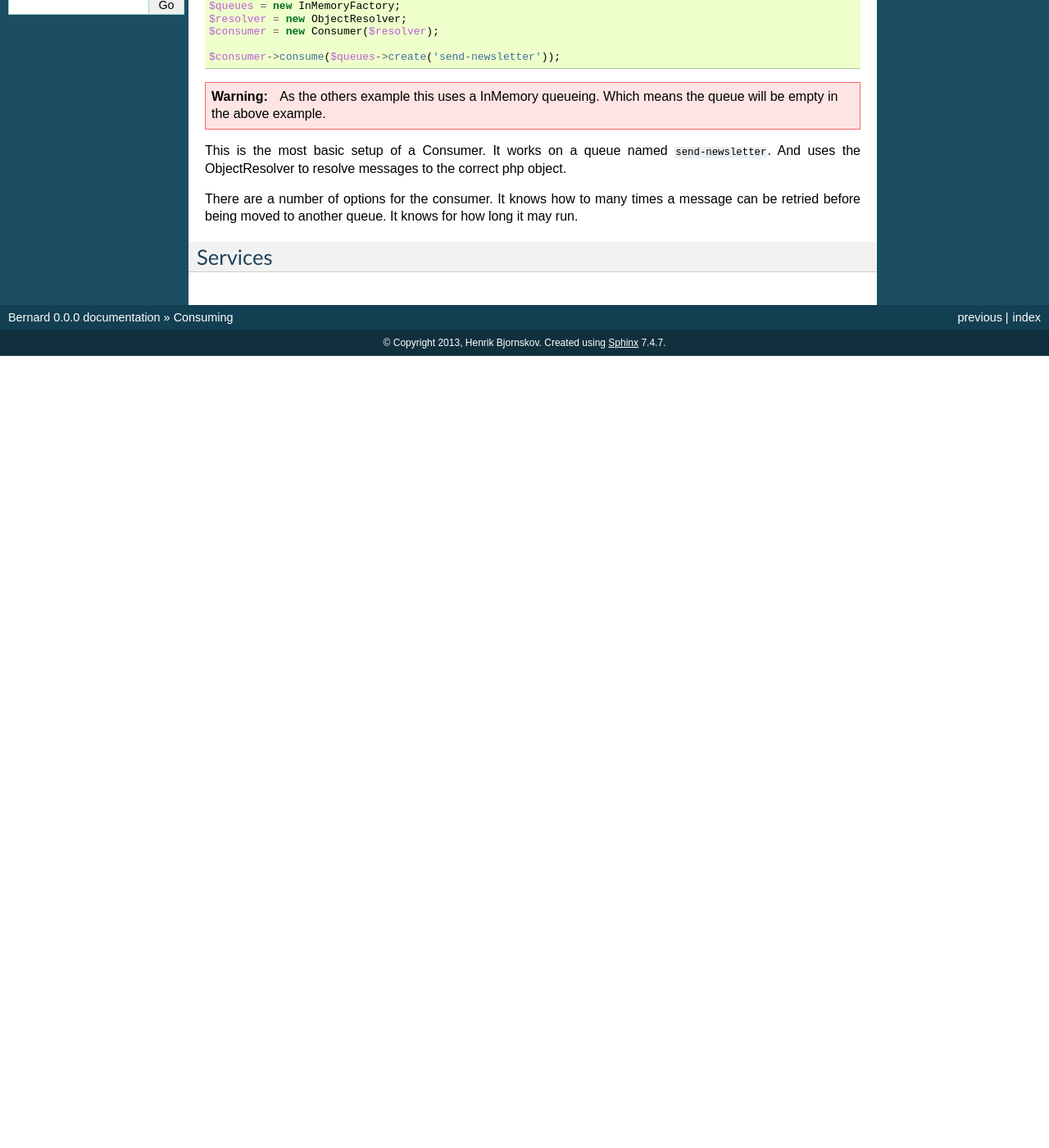
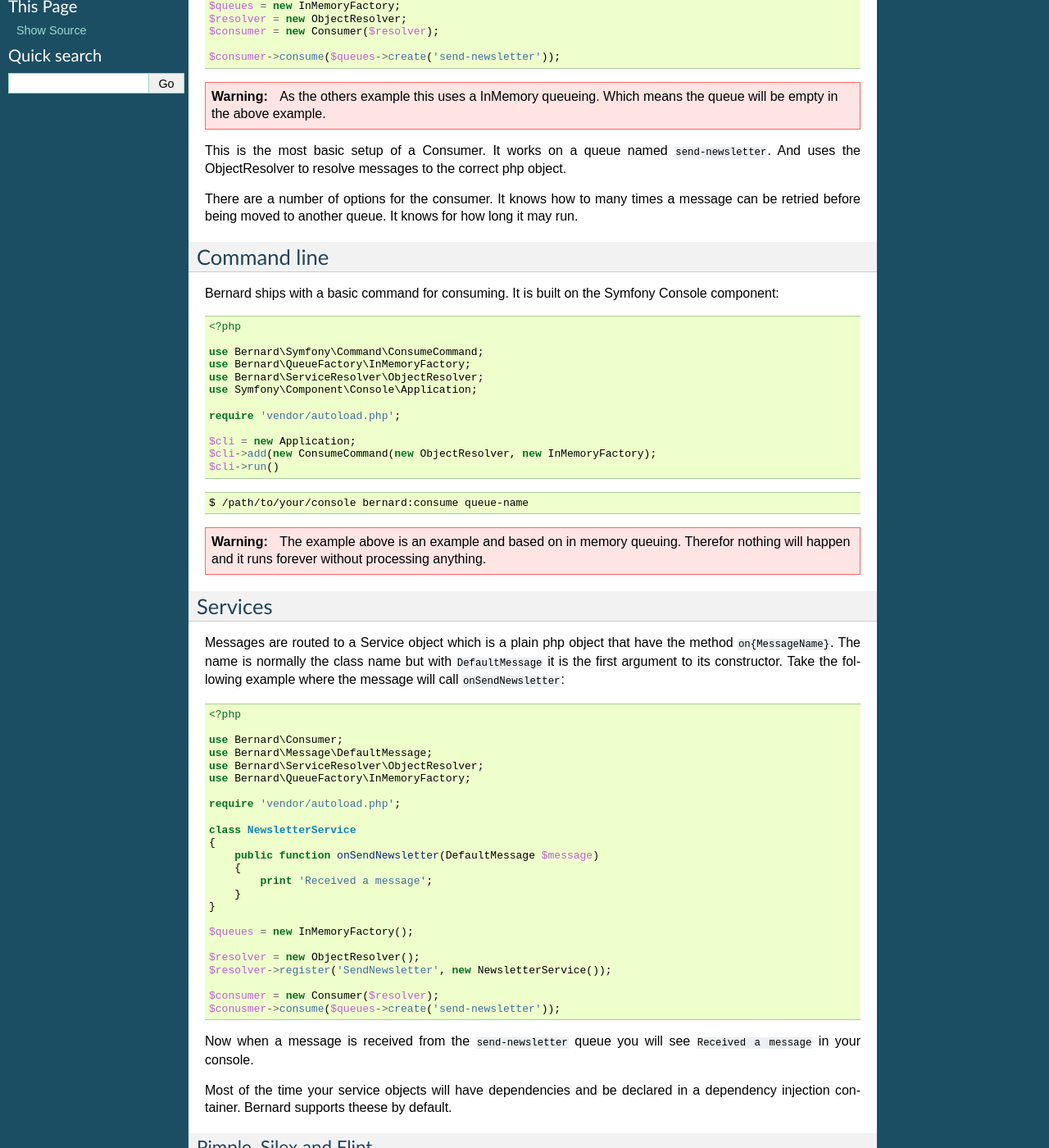
Before and after one commit to bernardphp/bernard, a Sphinx documentation site: the page built from doc/consuming.rst, in a window 1280 px wide and 1400 px high, scrolled down 270 px. Shown: the whole window at 82% size. Built offline with Sphinx 7.4.7, drawn with Linux system fonts in a browser that asks for light colours; pages that are not in the unit, such as notebooks, are missing from menus; before the commit the page ends 900 px from its top, so only the background shows below that; some of the changed text lies outside the part shown.

Commit message:
add more docs for consuming stuff

```diff
--- a/doc/consuming.rst
+++ b/doc/consuming.rst
@@ -30,5 +30,108 @@ to resolve messages to the correct php object.
 There are a number of options for the consumer. It knows how to many times a message can be retried before being moved
 to another queue. It knows for how long it may run.
 
+Command line
+------------
+
+Bernard ships with a basic command for consuming. It is built on the Symfony Console component:
+
+.. code-block:: php
+
+    <?php
+
+    use Bernard\Symfony\Command\ConsumeCommand;
+    use Bernard\QueueFactory\InMemoryFactory;
+    use Bernard\ServiceResolver\ObjectResolver;
+    use Symfony\Component\Console\Application;
+
+    require 'vendor/autoload.php';
+
+    $cli = new Application;
+    $cli->add(new ConsumeCommand(new ObjectResolver, new InMemoryFactory);
+    $cli->run()
+
+.. code-block:: bash
+
+    $ /path/to/your/console bernard:consume queue-name
+
+.. warning::
+
+    The example above is an example and based on in memory queuing. Therefor nothing will happen and it runs
+    forever without processing anything.
+
 Services
 --------
+
+Messages are routed to a Service object which is a plain php object that have the method ``on{MessageName}``. The name
+is normally the class name but with ``DefaultMessage`` it is the first argument to its constructor. Take the following
+example where the message will call ``onSendNewsletter``:
+
+.. code-block:: php
+
+    <?php
+
+    use Bernard\Consumer;
+    use Bernard\Message\DefaultMessage;
+    use Bernard\ServiceResolver\ObjectResolver;
+    use Bernard\QueueFactory\InMemoryFactory;
+
+    require 'vendor/autoload.php';
+
+    class NewsletterService
+    {
+        public function onSendNewsletter(DefaultMessage $message)
+        {
+            print 'Received a message';
+        }
+    }
+
+    $queues = new InMemoryFactory();
+
+    $resolver = new ObjectResolver();
+    $resolver->register('SendNewsletter', new NewsletterService());
+
+    $consumer = new Consumer($resolver);
+    $conusmer->consume($queues->create('send-newsletter'));
+
+
+Now when a message is received from the ``send-newsletter`` queue you will see ``Received a message`` in your console.
+
+Most of the time your service objects will have dependencies and be declared in a dependency injection container. Bernard
+supports theese by default.
+
+Pimple, Silex and Flint
+^^^^^^^^^^^^^^^^^^^^^^^
+
+Pimple is a super small and lightweight dependency injection container. Which can be used with Silex or Flint. And there
+is no reason why thoose apps cant use a message queueing system:
+
+.. code-block:: php
+
+    <?php
+
+    use Pimple;
+    use Bernard\Pimple\PimpleAwareResolver;
+
+    require 'vendor/autoload.php';
+
+    $pimple = new Pimple();
+    $resolver = new PimpleAwareResolver($pimple);
+    $resolver->register('SendNewsletter', 'pimple_service_id');
+
+
+Symfony Dependency Injection
+^^^^^^^^^^^^^^^^^^^^^^^^^^^^
+
+Symfony is a Full Stack framework for large applications. Currently there is not a bundle but it is super easy to
+integrate by custom service declarations. Here is now it integrates with the dependency injection container:
+
+.. code-block:: php
+
+    <?php
+
+    use Bernard\Symfony\ContainerAwareResolver;
+    use Symfony\Component\DependencyInjection\Container;
+
+    $container = new Container();
+    $resolver = new ContainerAwareResolver($container);
+    $resolver->register('SendNewsletter', 'container_service_id');
```
